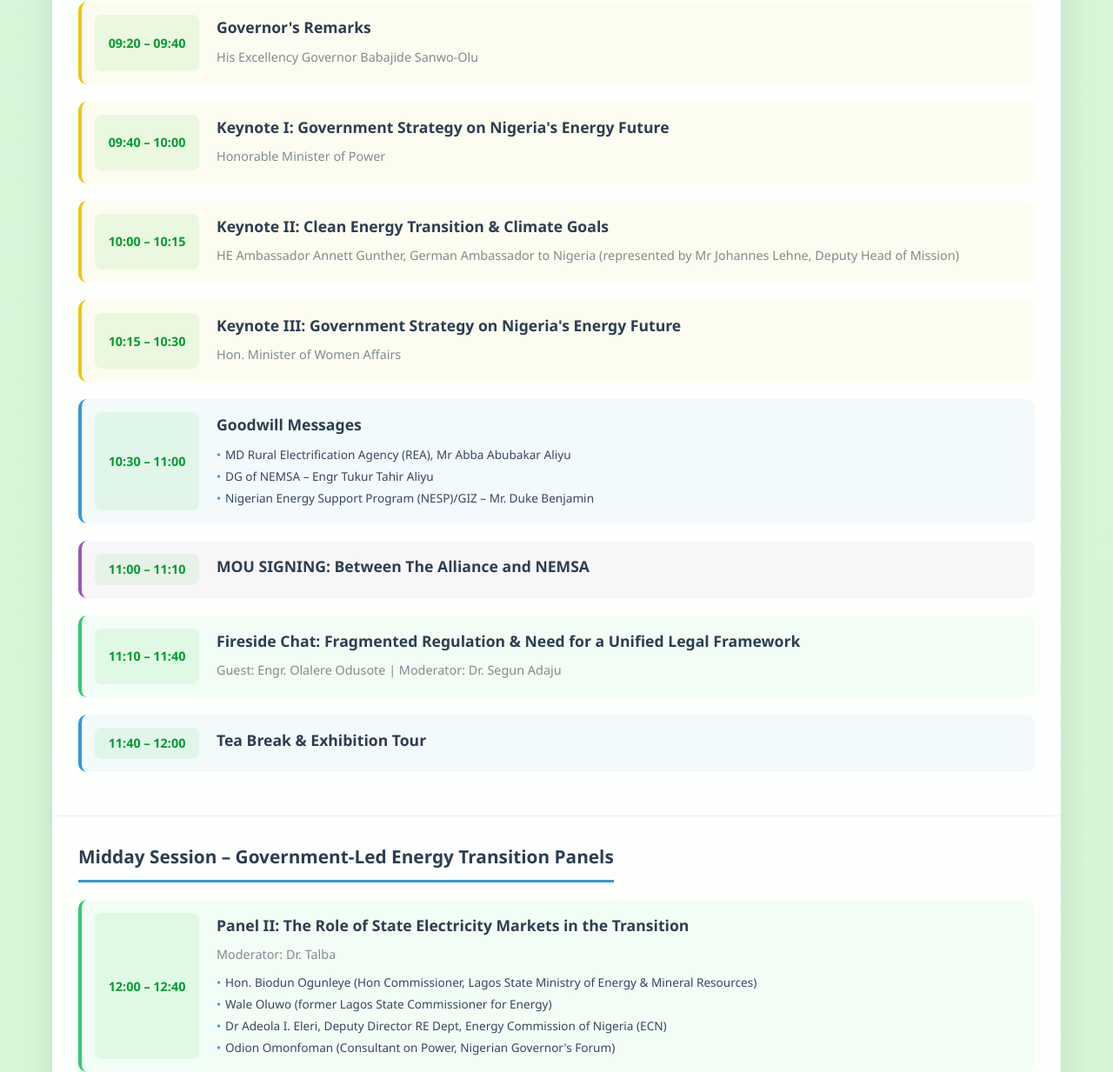
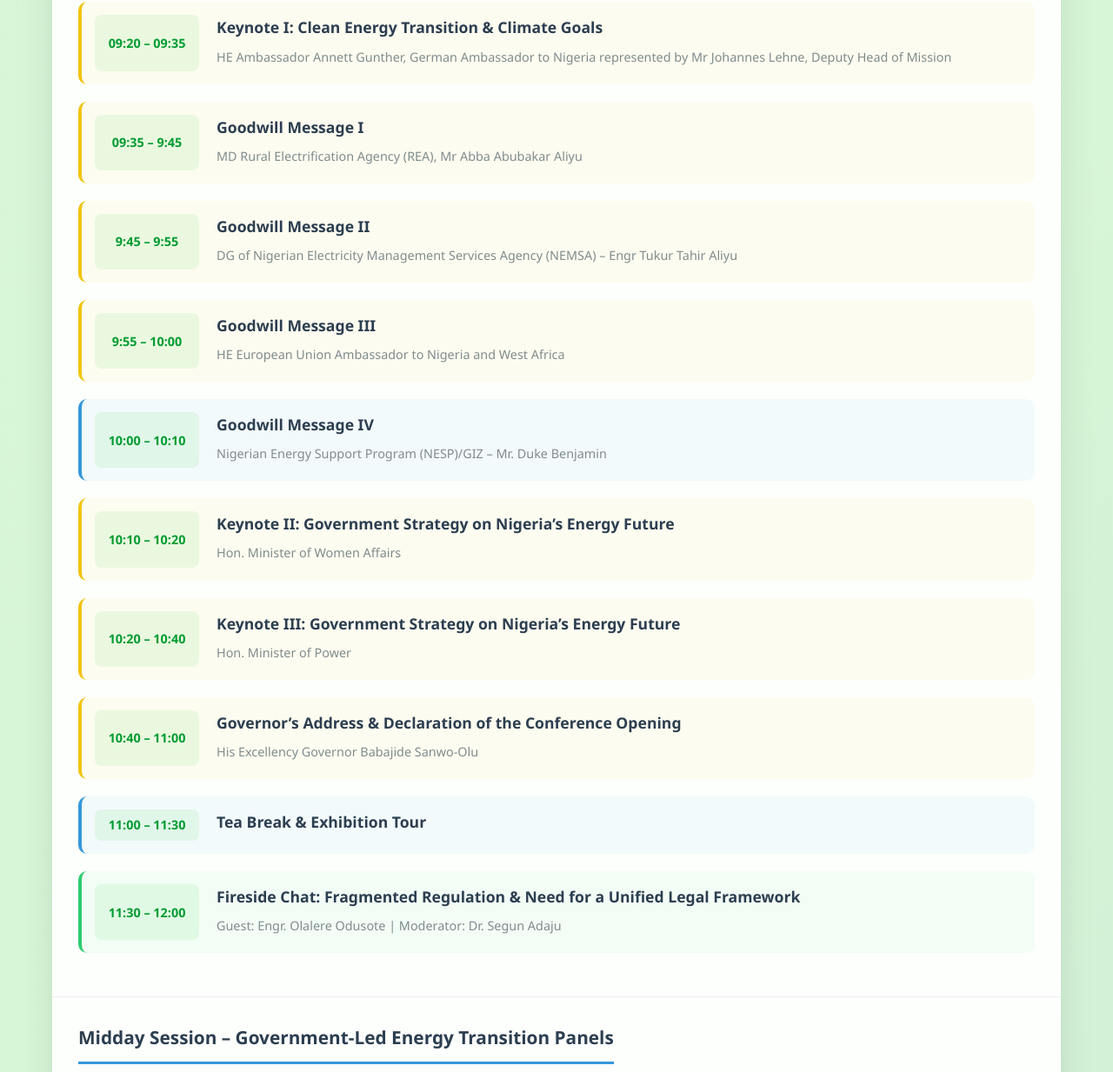
Before and after one commit to shady-cj/stratagem-conference, a plain HTML site: page dist/index.html in a window 1280 px wide. Shown: the part 1194-2427 px from the top of the page at 87% size. Drawn offline with Linux system fonts and the light colour scheme.

Commit message:
Update index.html

```diff
--- a/dist/index.html
+++ b/dist/index.html
@@ -326,70 +326,93 @@
                 </div>
 
                 <div class="session-item keynote">
-                    <div class="time">09:20 – 09:40</div>
+                    <div class="time">09:20 – 09:35</div>
                     <div class="session-content">
-                        <h4>Governor's Remarks</h4>
-                        <div class="speaker">His Excellency Governor Babajide Sanwo-Olu</div>
+                        <h4>Keynote I: Clean Energy Transition & Climate Goals</h4>
+                        <div class="speaker">HE Ambassador Annett Gunther, German Ambassador to Nigeria represented by Mr Johannes Lehne, Deputy Head of Mission</div>
                     </div>
                 </div>
 
                 <div class="session-item keynote">
-                    <div class="time">09:40 – 10:00</div>
+                    <div class="time">09:35 – 9:45</div>
                     <div class="session-content">
-                        <h4>Keynote I: Government Strategy on Nigeria's Energy Future</h4>
-                        <div class="speaker">Honorable Minister of Power</div>
+                        <h4>Goodwill Message I</h4>
+                        <div class="speaker">MD Rural Electrification Agency (REA), Mr Abba Abubakar Aliyu</div>
                     </div>
                 </div>
 
                 <div class="session-item keynote">
-                    <div class="time">10:00 – 10:15</div>
+                    <div class="time">9:45 – 9:55</div>
                     <div class="session-content">
-                        <h4>Keynote II: Clean Energy Transition & Climate Goals</h4>
-                        <div class="speaker">HE Ambassador Annett Gunther, German Ambassador to Nigeria (represented by Mr Johannes Lehne, Deputy Head of Mission)</div>
+                        <h4>Goodwill Message II</h4>
+                        <div class="speaker">DG of Nigerian Electricity Management Services Agency (NEMSA) – Engr Tukur Tahir Aliyu </div>
                     </div>
                 </div>
 
                 <div class="session-item keynote">
-                    <div class="time">10:15 – 10:30</div>
+                    <div class="time">9:55 – 10:00</div>
                     <div class="session-content">
-                        <h4>Keynote III: Government Strategy on Nigeria's Energy Future</h4>
-                        <div class="speaker">Hon. Minister of Women Affairs</div>
+                        <h4>Goodwill Message III</h4>
+                        <div class="speaker">HE European Union Ambassador to Nigeria and West Africa</div>
                     </div>
                 </div>
 
                 <div class="session-item">
-                    <div class="time">10:30 – 11:00</div>
+                    <div class="time">10:00 – 10:10</div>
                     <div class="session-content">
-                        <h4>Goodwill Messages</h4>
-                        <div class="panelists">
+                        <h4>Goodwill Message IV</h4>
+                        <!-- <div class="panelists">
                             <div class="panelist">MD Rural Electrification Agency (REA), Mr Abba Abubakar Aliyu</div>
                             <div class="panelist">DG of NEMSA – Engr Tukur Tahir Aliyu</div>
                             <div class="panelist">Nigerian Energy Support Program (NESP)/GIZ – Mr. Duke Benjamin</div>
-                        </div>
+                        </div> -->
+                       <div class="speaker">Nigerian Energy Support Program (NESP)/GIZ – Mr. Duke Benjamin</div>
                     </div>
                 </div>
-
-                <div class="session-item award">
-                    <div class="time">11:00 – 11:10</div>
+                <div class="session-item keynote">
+                    <div class="time">10:10 – 10:20</div>
                     <div class="session-content">
-                        <h4>MOU SIGNING: Between The Alliance and NEMSA</h4>
+                        <h4>Keynote II: Government Strategy on Nigeria’s Energy Future </h4>
+                        <div class="speaker">Hon. Minister of Women Affairs</div>
                     </div>
                 </div>
-
+                <div class="session-item keynote">
+                    <div class="time">10:20 – 10:40</div>
+                    <div class="session-content">
+                        <h4>Keynote III: Government Strategy on Nigeria’s Energy Future </h4>
+                        <div class="speaker">Hon. Minister of Power</div>
+                    </div>
+                </div>
+                <div class="session-item keynote">
+                    <div class="time">10:40 – 11:00</div>
+                    <div class="session-content">
+                        <h4>Governor’s Address & Declaration of the Conference Opening</h4>
+                        <div class="speaker">His Excellency Governor Babajide Sanwo-Olu</div>
+                    </div>
+                </div>
+                <div class="session-item">
+                    <div class="time">11:00 – 11:30</div>
+                    <div class="session-content">
+                        <h4>Tea Break & Exhibition Tour</h4>
+                    </div>
+                </div>
                 <div class="session-item panel-track">
-                    <div class="time">11:10 – 11:40</div>
+                    <div class="time">11:30 – 12:00</div>
                     <div class="session-content">
                         <h4>Fireside Chat: Fragmented Regulation & Need for a Unified Legal Framework</h4>
                         <div class="speaker">Guest: Engr. Olalere Odusote | Moderator: Dr. Segun Adaju</div>
                     </div>
                 </div>
+                <!-- <div class="session-item award">
+                    <div class="time">10:10 – 11:10</div>
+                    <div class="session-content">
+                        <h4>MOU SIGNING: Between The Alliance and NEMSA</h4>
+                    </div>
+                </div> -->
 
-                <div class="session-item">
-                    <div class="time">11:40 – 12:00</div>
-                    <div class="session-content">
-                        <h4>Tea Break & Exhibition Tour</h4>
-                    </div>
-                </div>
+
+
+
             </div>
 
             <div class="session-group">
@@ -402,6 +425,7 @@
                         <div class="speaker">Moderator: Dr. Talba</div>
                         <div class="panelists">
                             <div class="panelist">Hon. Biodun Ogunleye (Hon Commissioner, Lagos State Ministry of Energy & Mineral Resources)</div>
+                            <div class="panelist">Engr. Dr. Surajo Musa (Hon Commissioner for Power and Energy Jigawa State)</div>
                             <div class="panelist">Wale Oluwo (former Lagos State Commissioner for Energy)</div>
                             <div class="panelist">Dr Adeola I. Eleri, Deputy Director RE Dept, Energy Commission of Nigeria (ECN)</div>
                             <div class="panelist">Odion Omonfoman (Consultant on Power, Nigerian Governor's Forum)</div>
@@ -409,10 +433,13 @@
                     </div>
                 </div>
 
+                <div class="session-title">Mid-day Plenary</div>
+
+
                 <div class="session-item keynote">
                     <div class="time">12:40 – 13:00</div>
                     <div class="session-content">
-                        <h4>Keynote Speech: Public-Private Synergy</h4>
+                        <h4>Keynote Speech: Public-Private Synergy (Aligning Government Strategy with Developer Needs) </h4>
                         <div class="speaker">Mr. Ayo Ademilua, REAN President</div>
                     </div>
                 </div>
@@ -437,22 +464,27 @@
                             <div class="track">
                                 <div class="track-title">TRACK 1 - Grid Modernization</div>
                                 <strong>Session A1: Main Grid Modernization & Smart Integration</strong>
-                                <div class="speaker">Moderator: Engr Olanrewaju Ayodeji Ale – CEO Masterpiece Technologies</div>
+                                <div class="speaker">Moderator Nomination: Engr Olanrewaju Ayodeji Ale – CEO Masterpiece Technologies</div>
+                                <h5>Panelists</h5>
                                 <div class="panelists">
                                     <div class="panelist">Engr. Sule Abdulazeez (CEO TCN)</div>
                                     <div class="panelist">Engr Tola Talabi (MD Elecktron)</div>
                                     <div class="panelist">Mrs. Folake Soetan (MD, Ikeja Electricity Distribution Company)</div>
                                     <div class="panelist">Engr Mouktar Bounour (CEO, Egbin Power)</div>
+                                    <div class="panelist">Engr Abimbola Odubiyi, Board Chairman Lagos State Electricity Regulatory Commission (LASERC)</div>
+                                    <div class="panelist">Engr Balogun Kamaldeen Abiodun, GM Lagos State Electrification Agency (LSEA)</div>
                                 </div>
                             </div>
 
                             <div class="track">
                                 <div class="track-title">TRACK 2 - Hydrogen & Energy Efficiency</div>
                                 <strong>Session B1: Hydrogen & New Energy Vectors in Nigeria</strong>
-                                <div class="speaker">Moderator: Mr. Bassey Obeten/Adebola Michael Oljide, GIZ</div>
+                                <div class="speaker">Moderator: Mr. Michael Adebola</div>
+                                <h5>Panelists</h5>
                                 <div class="panelists">
                                     <div class="panelist">Engr Dapo Adesina, President EMPAN</div>
                                     <div class="panelist">Engr Tolulope Olukokun, VP EMPAN/CEO Thinkbike</div>
+                                    <div class="panelist">Mr. Bankole Oloruntoba</div>
                                 </div>
 
                                 <strong style="margin-top: 15px; display: block;">Session B2: Energy Efficiency for Competitiveness & Sustainability</strong>
@@ -486,7 +518,7 @@
         </div>
 
         <!-- DAY TWO -->
-        <div class="day-section">
+        <!-- <div class="day-section">
             <div class="day-header">
                 <i class="fas fa-calendar-day"></i> DAY TWO – WEDNESDAY, SEPTEMBER 24
                 <br><small>Market Players, Local Manufacturing & Innovation</small>
@@ -686,5 +718,6 @@
             </div>
         </div>
     </div>
+-->
 </body>
 </html>
```
